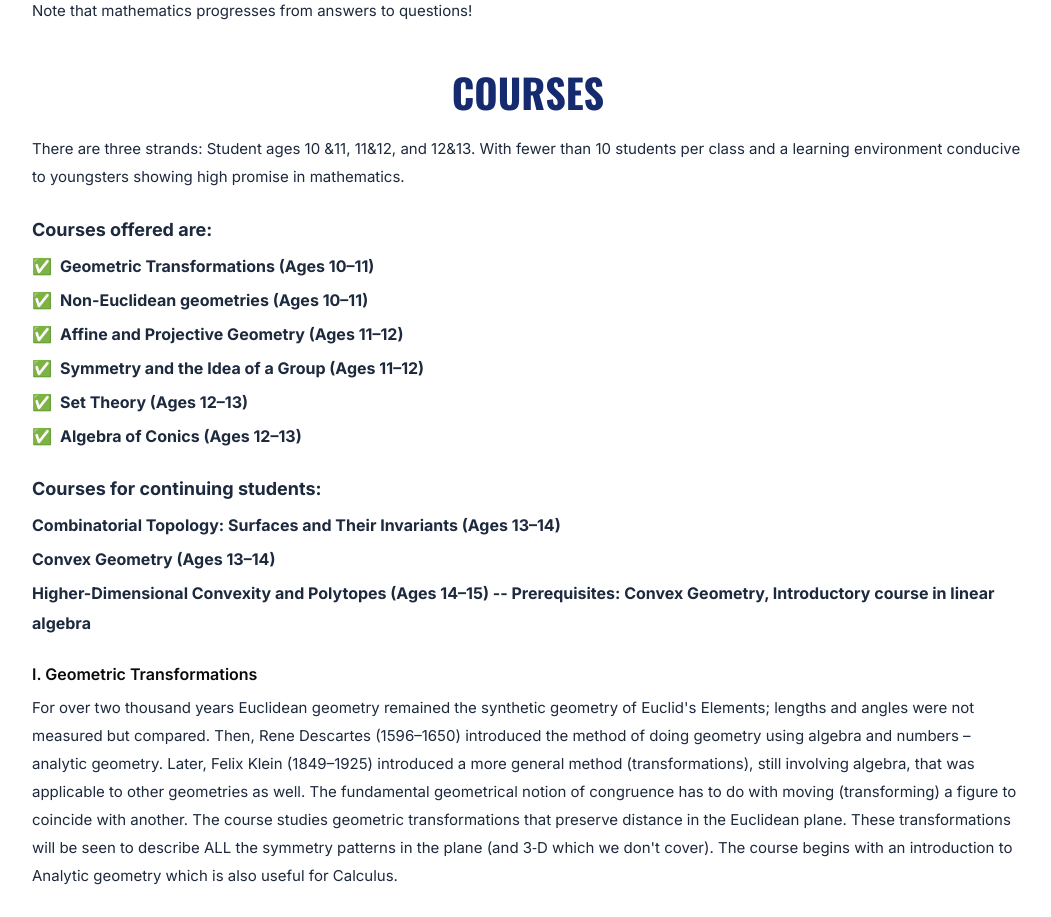
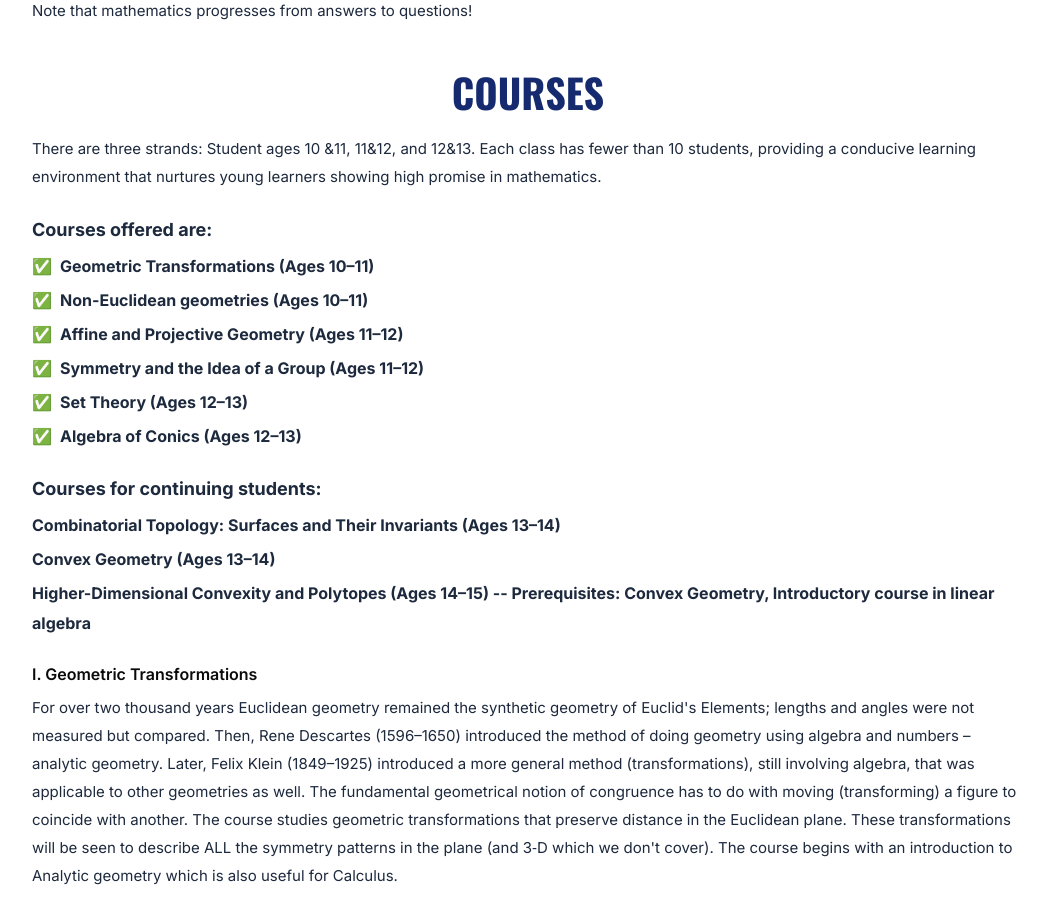
Before and after one commit to MathNutsWebHost/MathNuts-Clone, a Next.js app: page / in a window 1280 px wide. Shown: the part 2300-3217 px from the top of the page, without its empty margins (112-1163 px from the left). Built offline with nearby package versions, Linux system fonts and the light colour scheme.

Commit message:
Update course class-size description

```diff
--- a/app/page.tsx
+++ b/app/page.tsx
@@ -144,7 +144,7 @@ export default function Page() {
         <SectionTitle>COURSES</SectionTitle>
         <div className="mt-4 space-y-6">
           <Lead>
-            There are three strands: Student ages 10 &amp;11, 11&amp;12, and 12&amp;13. With fewer than 10 students per class and a learning environment conducive to youngsters showing high promise in mathematics.
+            There are three strands: Student ages 10 &amp;11, 11&amp;12, and 12&amp;13. Each class has fewer than 10 students, providing a conducive learning environment that nurtures young learners showing high promise in mathematics.
           </Lead>
           <div className="font-bold text-slate-800">
             <p className="text-[18px] leading-[1.5]">Courses offered are:</p>
```
